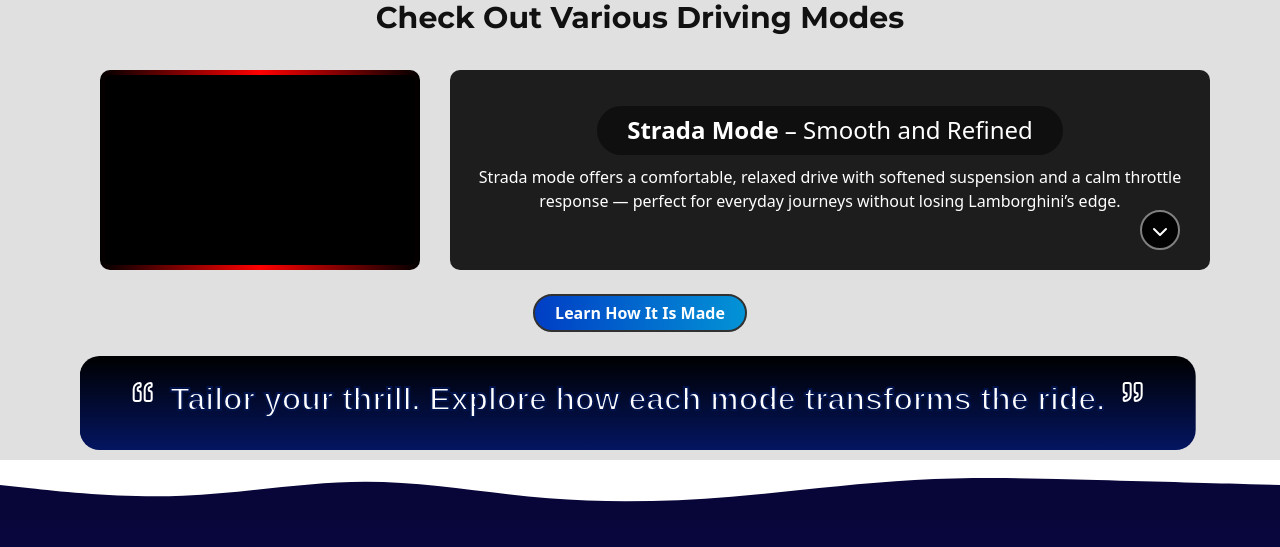
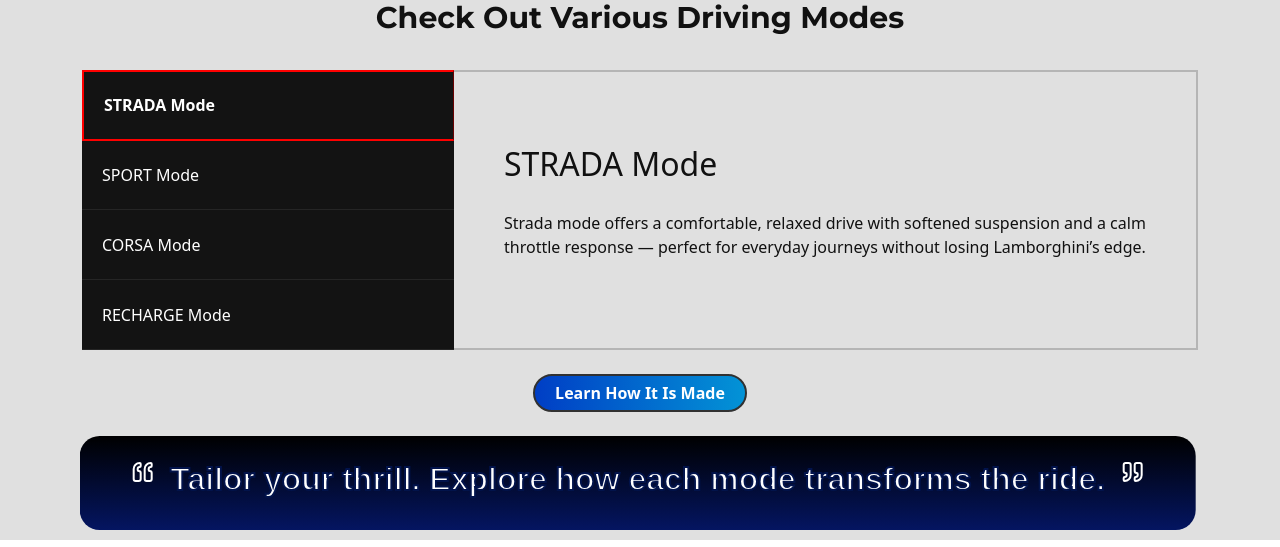
Before and after one commit to SandunJayalath/lamborghini-revuelto-web-project, a React (Vite) app: page /lamborghini-revuelto-web-project/DetailPage in a window 1280 px wide. Shown: the part 3579-4126 px from the top of the page. Built offline with nearby package versions, Linux system fonts and the light colour scheme; a web font is replaced by a local one.

Commit message:
Improved the driving modes container

```diff
--- a/src/pages/DetailPage.jsx
+++ b/src/pages/DetailPage.jsx
@@ -13,7 +13,7 @@
 import TheFooter from '../components/TheFooter';
 
 //  Importing the icons in used
-import { CircleGauge, SprayCan } from 'lucide-react';
+import { Archive, CircleGauge, SprayCan } from 'lucide-react';
 import { Zap } from 'lucide-react';
 import { BatteryCharging } from 'lucide-react';
 import { RefreshCw } from 'lucide-react';
@@ -117,6 +117,17 @@
     // Creating The Interior Texts
     const [intrText, setIntrText] = useState("Interior")
 
+    // For the tab container (Driving Modes container)
+    const tabs = [
+        {id: "tab1", drivingMode: 'STRADA Mode', content: 'Strada mode offers a comfortable, relaxed drive with softened suspension and a calm throttle response — perfect for everyday journeys without losing Lamborghini’s edge.'},
+        {id: "tab2", drivingMode: 'SPORT Mode', content: 'In Sport mode, the Revuelto sharpens up. Faster shifts, a louder exhaust, and a more playful chassis make every drive thrilling and full of character.'},
+        {id: "tab3", drivingMode: 'CORSA Mode', content: 'Corsa mode unlocks maximum performance. With precise handling and full manual control, it’s built for the track and those who demand pure adrenaline.'},
+        {id: "tab4", drivingMode: 'RECHARGE Mode', content: 'Recharge mode optimizes energy recovery, recharging the hybrid system while delivering a smooth, efficient drive through city streets or cool-down laps.'},
+    ]
+
+    const [activeTab, setActiveTab] = useState('tab1');
+    const currentTab = tabs.find(tab => tab.id === activeTab);
+
     return (
         <>
         <NavBar toggleTheme={toggleTheme} currentTheme={theme}/>
@@ -215,8 +226,7 @@
                 </div>
                 </div>
 
-
-                   <div style={{display: "flex", gap: "30px", flexDirection: "row", width: "100%", justifyContent: "center"}}>
+                <div style={{display: "flex", gap: "30px", flexDirection: "row", width: "100%", justifyContent: "center"}}>
 
                     <div className="dropdown">
                         <button className="dropdown-btn">{rimText}<ChevronDown/></button>
@@ -374,46 +384,24 @@
 
         <div className="container mt-5">
             <MainTopic title="Check Out Various Driving Modes"/>
-        <div className="row" style={{display: "flex", justifyContent: "center", alignItems: "center"}}>
 
-        <div className="col-12 col-md-6 col-lg-4 col-xl-4 mb-xs-3 m-lg-0 d-flex justify-content-center" style={{height: "100%", alignItems: "center"}}>
+        <div className="row  tab-container" style={{display: "flex", justifyContent: "center", alignItems: "center"}}>
+            <div className="col-12 col-md-4 col-lg-4 col-xl-4  tab-buttons">
+                {tabs.map(tab => (
+                    <button
+                        key={tab.id}
+                        className={`tab-button ${activeTab === tab.id ? `active` : ''}`}
+                        onClick={() => setActiveTab(tab.id)}
+                    >{tab.drivingMode}</button>
+                ))}
+            </div>
 
-            <div className='driving-modes-circle d-flex justify-content-center align-items-center' style={{flexDirection: "column"}}>
-                <h4 id="drive-mode1" className='driving-modes'>Strada mode</h4>
-                <h4 id="drive-mode2" className='driving-modes'>Sport mode</h4>
-                <h4 id="drive-mode3" className='driving-modes'>Corsa mode</h4>
-                <h4 id="drive-mode4" className='driving-modes'>Recharge mode</h4>
-                <div  className=" d-flex justify-content-center align-items-center underline"></div>
+            <div className="col-12 col-md-8 col-lg-8 col-xl-8 gear-container">
+                <h2>{currentTab.drivingMode}</h2>
+                <p>{currentTab.content}</p>
             </div>
         </div>
 
-        <div className="col-12 col-md-6 col-lg-8 col-xl-8 mt-3 m-lg-0 mb-md-0 pb-md-0 gear-container" style={{backgroundColor: "rgb(29, 29, 29)", borderRadius: "10px", display: "flex", flexDirection: "column", justifyContent: "center",  position: 'relative', padding: "0px 0px"}}>
-            <div  ref={containerRef} data-bs-spy="scroll" data-bs-target="#list-example" data-bs-smooth-scroll="true" className="scrollspy-example p-3 rounded overflow-auto driving-modes-container" tabIndex="0" style={{ display: "flex", flexDirection: "column", color: "white"}}>
-
-            <button onClick={handleScroll} style={{backgroundColor: "rgb(2, 2, 2)", borderRadius: "50%", position: "absolute", right: "30px", bottom: "20px", color: "white", fontSize: "20px", width: "40px", height: "40px", border: "2px solid gray", zIndex: "5"}}><ChevronDown/></button>
-
-           <div style={{display: "flex", flexDirection: "column", justifyContent: "flex-start", alignItems: "center", minHeight: "200px", textAlign: "center"}}>
-                <h4 className='driving-mode' id="list-item-1"><strong>Strada Mode</strong> – Smooth and Refined</h4>
-                <p>Strada mode offers a comfortable, relaxed drive with softened suspension and a calm throttle response — perfect for everyday journeys without losing Lamborghini’s edge.</p>
-            </div>
-
-            <div style={{display: "flex", flexDirection: "column", justifyContent: "flex-start", alignItems: "center", minHeight: "200px", textAlign: "center"}}>
-                <h4  className='driving-mode' id="list-item-2"><strong>Sport Mode</strong> – Energetic and Bold</h4>
-                <p>In Sport mode, the Revuelto sharpens up. Faster shifts, a louder exhaust, and a more playful chassis make every drive thrilling and full of character.</p>
-            </div>
-
-            <div style={{display: "flex", flexDirection: "column", justifyContent: "flex-start", alignItems: "center", minHeight: "200px", textAlign: "center"}}>
-                <h4  className='driving-mode' id="list-item-3"><strong>Corsa Mode</strong> – Pure Racing Spirit</h4>
-                <p>Corsa mode unlocks maximum performance. With precise handling and full manual control, it’s built for the track and those who demand pure adrenaline.</p>
-            </div>
-
-            <div style={{display: "flex", flexDirection: "column", justifyContent: "flex-start", alignItems: "center", minHeight: "200px", textAlign: "center"}}>
-                <h4  className='driving-mode' id="list-item-4"><strong>Recharge Mode</strong> – Smart Efficiency</h4>
-                <p>Recharge mode optimizes energy recovery, recharging the hybrid system while delivering a smooth, efficient drive through city streets or cool-down laps.</p>
-            </div>
-            </div>
-        </div>
-        </div>
         </div>
 
         <div className="mt-4 text-center">
--- a/src/styles/DetailPageStyles.css
+++ b/src/styles/DetailPageStyles.css
@@ -404,190 +404,69 @@
     }
 }
 
-.driving-modes-container {
-    height: 200px;
+.tab-container {
+    display: flex;
+    max-width: 1400px;
+    margin: 20px auto;
+    overflow: hidden;
 }
 
-.driving-modes-container::-webkit-scrollbar {
-    background-color: rgb(82, 82, 82);
-    border-radius: 10px;
-    width: 7px
+.tab-buttons {
+    display: flex;
+    flex-direction: column;
+    justify-content: center;
+    margin: 0px;
+    padding: 0px;
+    height: 280px;
 }
 
-.driving-modes-container::-webkit-scrollbar-thumb {
-    background-color: red;
-    border-radius: 10px;
-    transition: 0.3s;
+.tab-button {
+  padding: 20px;
+  border: none;
+  background: none;
+  cursor: pointer;
+  font-size: 16px;
+  text-align: left;
+  border-bottom: 1px solid #eeeeee15;
+  background-color: rgb(19, 19, 19);
+  color: white;
+  transition: background-color 0.3s;
+  height: 80px;
 }
 
-.driving-modes-container::-webkit-scrollbar-thumb:hover {
-    background-color: rgb(168, 3, 3);
+.tab-button:hover {
+  background-color: #242424;
+  border-left: 2px solid #9e0606;
 }
 
-.driving-mode {
-    opacity: 1;
-    transform: translateY(20px);
-    padding: 10px 30px;
-    border-radius: 30px;
-    background-color: rgb(15, 15, 15);
-    margin-bottom: 30px;
-    color: white;
-    transition: opacity 0.6s, transform 0.6s ease-out;
-    z-index: 2;
-}
-
-.driving-modes-circle {
-    display: flex;
-    justify-content: flex-end;
-    position: relative;
-    background-color: transparent;
-    width: 90%;
-    border-radius: 10px;
-    height: 200px;
-    border: 5px solid transparent;
-    background:
-        linear-gradient(black, black) padding-box,
-        linear-gradient(to right, black, red, black) border-box;
-}
-
-.driving-modes {
-    -webkit-text-fill-color: rgb(0, 0, 0);
-    background-color: rgb(0, 0, 0);
-    padding: 4px 20px;
-    border-radius: 20px;
-    opacity: 0;
-    font-size: 20px;
-    font-family: sans-serif;
-    text-transform: uppercase;
-    font-weight: bold;
-    transition: 0.3s;
-    transition: opacity 0.6s, transform 0.6s ease-out;
-}
-
-h4#drive-mode1{
-    animation: changeColor1 3s ease-in-out infinite;
-    animation-delay: 12s;
-}
-h4#drive-mode2{
-    animation: changeColor2 3s ease-in-out infinite;
-    animation-delay: 12s;
-}
-h4#drive-mode3{
-    animation: changeColor3 3s ease-in-out infinite;
-    animation-delay: 12s;
-}
-h4#drive-mode4{
-    animation: changeColor4 3s ease-in-out infinite;
-    animation-delay: 12s;
+.tab-button.active {
+  border: 2px solid red;
+  border-right: 1px solid rgb(104, 1, 1);
+  margin: 0px;
+  color: white;
+  font-weight: bold;
 }
 
 .gear-container {
-    z-index: 0;
+    display: flex;
+    flex-direction: column;
+    text-align: left;
+    justify-content: center;
+    gap: 20px;
+    justify-self: flex-end;
+    padding-left: 50px;
+    border: 2px solid rgba(128, 128, 128, 0.452);
+    border-left: none;
+    height: 280px;
 }
 
 @media (max-width: 650px) {
     .gear-container {
-        width: 90%;
-    }
-    .driving-modes-container {
-        height: 250px;
-    }
-
-    .driving-modes-container::-webkit-scrollbar {
-        background-color: rgb(82, 82, 82);
-        border-radius: 10px;
-        width: 5px
+        padding-left: 20px;
+        border-left: 2px solid rgba(128, 128, 128, 0.452);
+        border-top: none;
     }
 }
-
-@keyframes changeColor1 {
-
-    25% {
-        -webkit-text-fill-color: rgb(255, 0, 0);
-        background-color: rgb(32, 32, 32);
-        opacity: 1;
-        transform: scale(1.05);
-    }
-    50% {
-        -webkit-text-fill-color: rgb(0, 0, 0);
-        opacity: 0;
-    }
-    75%{
-        -webkit-text-fill-color: rgb(0, 0, 0);
-        opacity: 0;
-    }
-    100% {
-        -webkit-text-fill-color: rgb(0, 0, 0);
-        opacity: 0;
-    }
-}
-@keyframes changeColor2 {
-
-    25% {
-        -webkit-text-fill-color: rgb(0, 0, 0);
-        opacity: 0;
-    }
-    50% {
-        -webkit-text-fill-color: rgb(255, 0, 0);
-        background-color: rgb(32, 32, 32);
-        opacity: 1;
-    }
-    75%{
-        -webkit-text-fill-color: rgb(0, 0, 0);
-        opacity: 0;
-    }
-    100% {
-        -webkit-text-fill-color: rgb(0, 0, 0);
-        opacity: 0;
-    }
-}
-@keyframes changeColor3 {
-    0% {
-        -webkit-text-fill-color: rgb(0, 0, 0);
-        opacity: 0;
-    }
-    25% {
-        -webkit-text-fill-color: rgb(0, 0, 0);
-        opacity: 0;
-    }
-    50% {
-        -webkit-text-fill-color: rgb(0, 0, 0);
-        opacity: 0;
-    }
-    75%{
-        -webkit-text-fill-color: rgb(255, 0, 0);
-        background-color: rgb(32, 32, 32);
-        opacity: 1;
-    }
-    100% {
-        -webkit-text-fill-color: rgb(0, 0, 0);
-        opacity: 0;
-    }
-}
-@keyframes changeColor4 {
-    0% {
-        -webkit-text-fill-color: rgb(0, 0, 0);
-        opacity: 0;
-    }
-    25% {
-        -webkit-text-fill-color: rgb(0, 0, 0);
-        opacity: 0;
-    }
-    50% {
-        -webkit-text-fill-color: rgb(0, 0, 0);
-        opacity: 0;
-    }
-    75%{
-        -webkit-text-fill-color: rgb(0, 0, 0);
-        opacity: 0;
-    }
-    100% {
-        -webkit-text-fill-color: rgb(255, 0, 0);
-        background-color: rgb(32, 32, 32);
-        opacity: 1;
-    }
-}
-
 
 a#list-group-topic {
     background-color: rgb(0, 0, 0);
```
